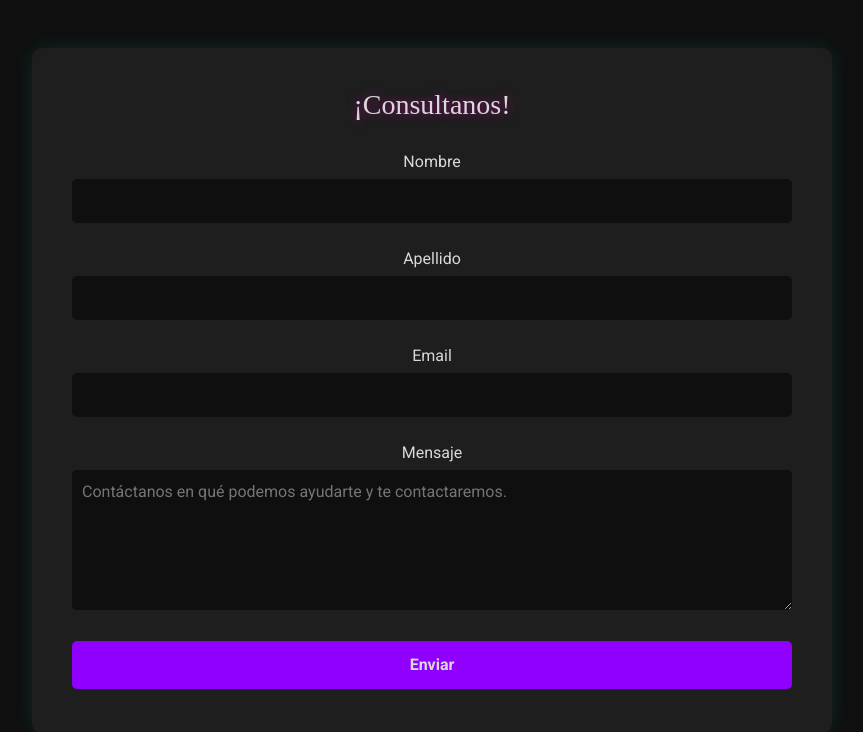
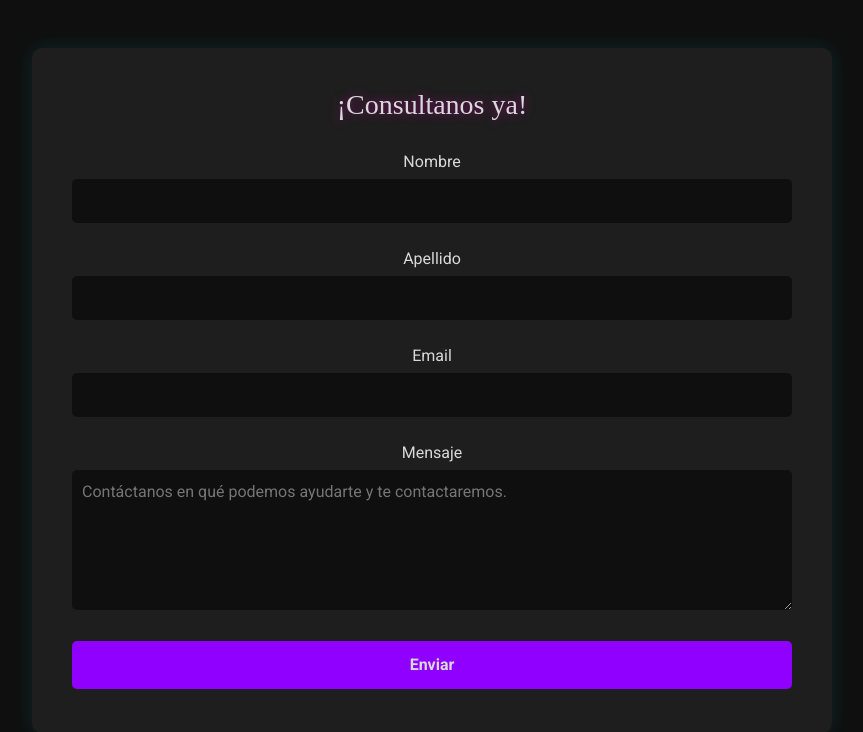
Before and after one commit to maxicaprioglio/parcial, a Django app: page /contacto/ in a window 1280 px wide. Shown: the part 62-794 px from the top of the page, without its empty margins (208-1071 px from the left). Run offline with Django 5.2, Linux system fonts and the light colour scheme; some libraries are stand-ins or nearby versions.

Commit message:
cambio nuevo

```diff
--- a/web/templates/web/contacto.html
+++ b/web/templates/web/contacto.html
@@ -10,7 +10,7 @@
 {% block content %}
 <section class="container-fluid d-flex flex-column align-items-center justify-content-center p-1 p-xl-5">
   <div class="form-container text-center">
-    <h3 class="fp-texto-principal">¡Consultanos!</h3>
+    <h3 class="fp-texto-principal">¡Consultanos ya!</h3>
     <form class="pt-2"  id="contacto" method="post">
       {% csrf_token %}
       <label for="nombre">Nombre</label>
```
